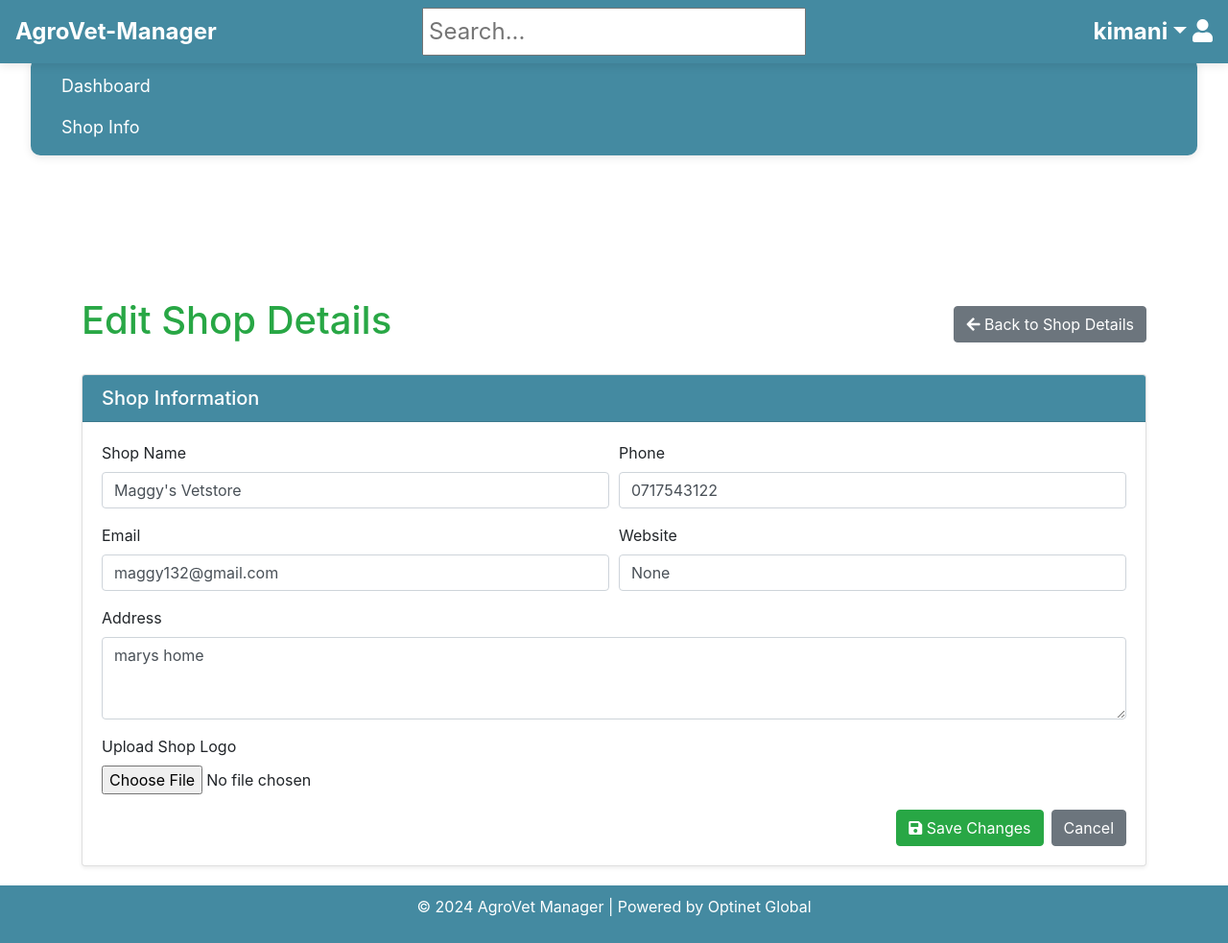
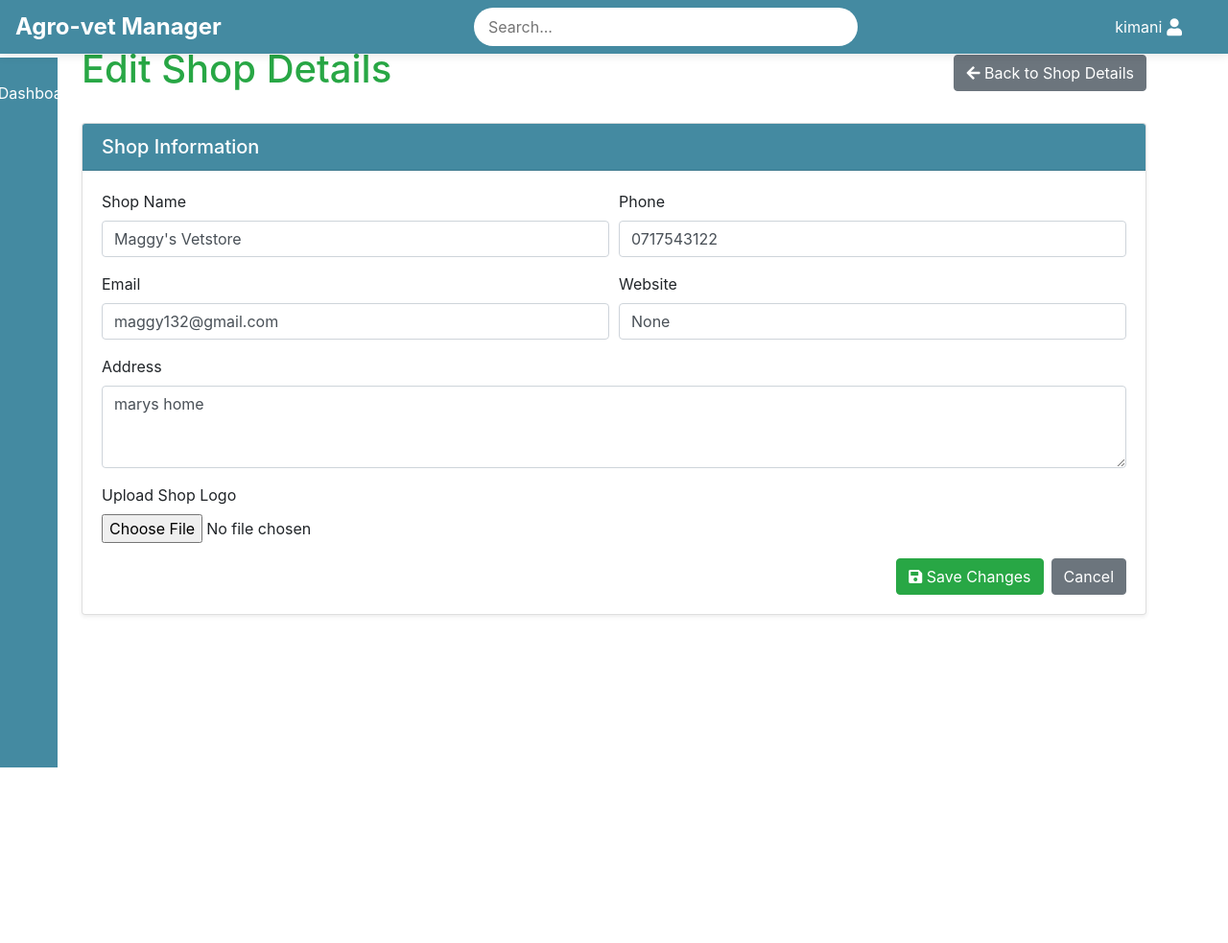
Before and after one commit to kim-money/Vet-manager, a Django app: page /shop_details/shop/edit/ in a window 1280 px wide. Shown: the whole page at 96% size. After the commit the page ends 800 px from the top, so only its background shows below. Run offline with Django 5.2, Linux system fonts and the light colour scheme; a user stored in the database is signed in; data comes from the database, SQL or seed files in the repository; both versions use the stored data as it was after the commit; some libraries are stand-ins or nearby versions.

Commit message:
base with sidebar + css

```diff
--- a/shop_details/templates/shop_details/shop_details.html
+++ b/shop_details/templates/shop_details/shop_details.html
@@ -6,7 +6,7 @@
     <div class="d-flex justify-content-between align-items-center mb-4">
         <h1>
             <span class="d-flex align-items-center">
-                Settings
+                Shop settings
                 <i class="fas fa-cog" style="font-size: inherit; margin-left: 10px;"></i>
             </span>
         </h1>
--- a/static/css/style.css
+++ b/static/css/style.css
@@ -3,45 +3,12 @@
     font-family: Arial, sans-serif;
     margin: 0;
     padding: 0;
-    background-color: #1E1E1E;
-    color: #ffffff;
+    background-color: #e0f2e9;
+    color: #333;
     display: flex;
     flex-direction: column;
     min-height: 100vh;
-}
-
-.title-bar {
-    display: flex;
-    justify-content: space-between;
-    align-items: center;
-    background-color: #448aa1;
-    color: #fff;
-    padding: 10px 20px;
-    font-size: 24px;
-    font-weight: bold;
-    margin-bottom: 20px;
-}
-
-.navbar-left {
-    flex: 1;
-}
-
-.navbar-center {
-    flex: 2;
-    text-align: center;
-}
-
-.search-bar {
-    width: 100%;
-    max-width: 400px;
-    padding: 5px;
-}
-
-.navbar-right {
-    flex: 1;
-    display: flex;
-    justify-content: flex-end;
-    align-items: center;
+    font-size: 0.75em;
 }
 
 /* Navbar Styles */
@@ -51,37 +18,319 @@
     align-items: center;
     background-color: #448aa1;
     color: #fff;
-    padding: 5px 10px;
+    padding: 10px 20px;
     position: fixed;
-    top: 60px;
+    top: 0;
     width: 100%;
     z-index: 1000;
     box-shadow: 0 2px 10px rgba(0, 0, 0, 0.1);
 }
 
-.navbar-left .nav-link {
-    color: #fff; /* Fixes dashboard link color */
-    text-decoration: none;
-    font-size: 18px;
+.navbar-left {
+    display: flex;
+    align-items: center;
 }
 
-.navbar-left .nav-link:hover {
-    text-decoration: underline;
+.logo {
+    height: 40px;
+    margin-right: 10px;
 }
 
-/* Content */
-.content {
-    margin-top: 140px;
-    padding: 20px;
-    flex-grow: 1;
+.site-name {
+    font-size: 24px;
+    font-weight: bold;
 }
 
-/* Footer */
+.navbar-center {
+    flex-grow: 1;
+    display: flex;
+    justify-content: center;
+}
+
+.search-bar {
+    padding: 8px 15px;
+    border-radius: 20px;
+    border: none;
+    width: 60%;
+    max-width: 400px;
+}
+
+.navbar-right {
+    display: flex;
+    align-items: center;
+    padding-right: 2rem;
+}
+
+.user-menu {
+    position: relative;
+    display: flex;
+    align-items: center;
+    cursor: pointer;
+}
+
+.user-menu .fas {
+    font-size: 18px;
+    margin-left: 5px;
+}
+
+.username {
+    margin-left: 5px;
+}
+
+.dropdown-menu {
+    display: none;
+    position: absolute;
+    top: 100%;
+    right: 0;
+    background-color: #fff;
+    border: 1px solid #ccc;
+    box-shadow: 0 2px 10px rgba(0, 0, 0, 0.1);
+    border-radius: 5px;
+    z-index: 1000;
+}
+
+.dropdown-menu.show {
+    display: block;
+}
+
+.dropdown-menu a {
+    display: block;
+    padding: 10px;
+    color: #333;
+    text-decoration: none;
+}
+
+.dropdown-menu a:hover {
+    background-color: #f0f0f0;
+}
+
+/* Sidebar Styles */
+.sidebar {
+    position: fixed;
+    top: 60px; /* Adjust based on navbar height */
+    left: 0;
+    width: 60px;
+    height: calc(100% - 60px);
+    background-color: #448aa1;
+    padding: 10px 0;
+    display: flex;
+    flex-direction: column;
+    align-items: center;
+    z-index: 999;
+    transition: width 0.3s, left 0.3s;
+}
+
+.sidebar ul {
+    list-style-type: none;
+    padding: 0;
+    margin: 0;
+    width: 100%;
+}
+
+.sidebar ul li {
+    width: 100%;
+    text-align: center;
+}
+
+.sidebar ul li a {
+    position: relative;
+    display: flex;
+    align-items: center;
+    justify-content: center;
+    color: #fff;
+    text-decoration: none;
+    padding: 15px;
+    transition: background-color 0.3s;
+}
+
+.sidebar ul li a:hover {
+    background-color: #448aa1;
+
+.sidebar ul li a .sidebar-text {
+    display: none;
+    margin-left: 10px;
+}
+
+.sidebar.open {
+    width: 200px;
+}
+
+.sidebar.open .sidebar-text {
+    display: inline-block;
+}
+
+/* Tooltip for Sidebar Icons */
+.sidebar ul li a::after {
+    content: attr(title);
+    position: absolute;
+    left: 50px;
+    top: 50%;
+    transform: translateY(-50%);
+    background-color: #333;
+    color: #fff;
+    padding: 5px 10px;
+    border-radius: 5px;
+    white-space: nowrap;
+    box-shadow: 0 2px 5px rgba(0, 0, 0, 0.2);
+    z-index: 9999;
+    opacity: 0;
+    transition: opacity 0.3s ease;
+    pointer-events: none; /* Prevents the tooltip from being interactive */
+}
+
+.sidebar ul li a:hover::after {
+    opacity: 1;
+}
+
+/* Content Styling */
+.content {
+    margin-left: 60px;
+    padding: 80px 20px 20px; /* Adjust for navbar and sidebar */
+    flex-grow: 1;
+    transition: margin-left 0.3s;
+}
+
+.sidebar.open ~ .content {
+    margin-left: 200px;
+}
+
+/* Full-width table styling */
+.table-full-width {
+    width: 100%;
+    border-collapse: collapse;
+}
+
+.table-full-width th,
+.table-full-width td {
+    padding: 8px;
+    text-align: left;
+    border-bottom: 1px solid #ddd;
+}
+
+.table-full-width th {
+    background-color: #448aa1;
+    color: white;
+}
+
+/* Disabled Button */
+.btn.disabled {
+    background-color: #f8d7da;
+    cursor: not-allowed;
+    opacity: 0.65;
+}
+
+/* Footer Styles */
 footer {
     text-align: center;
-    padding: 10px;
+    padding: 10px 0;
     background-color: #448aa1;
     color: #fff;
     position: relative;
     width: 100%;
 }
+
+/* Modal Styles */
+.modal {
+    display: none;
+    position: fixed;
+    z-index: 2000;
+    left: 0;
+    top: 0;
+    width: 100%;
+    height: 100%;
+    overflow: auto;
+    background-color: rgba(0, 0, 0, 0.5); /* Dark background with transparency */
+    padding-top: 60px;
+}
+
+.modal-content {
+    background-color: #fff;
+    margin: 5% auto;
+    padding: 20px;
+    border: 1px solid #888;
+    width: 80%;
+    max-width: 500px;
+    border-radius: 8px;
+    box-shadow: 0 5px 15px rgba(0, 0, 0, 0.3);
+}
+
+.close {
+    color: #aaa;
+    float: right;
+    font-size: 28px;
+    font-weight: bold;
+}
+
+.close:hover,
+.close:focus {
+    color: black;
+    text-decoration: none;
+    cursor: pointer;
+}
+
+/* Modal Button */
+.modal-content form .btn {
+    display: inline-block;
+    padding: 10px 20px;
+    font-size: 16px;
+    color: #fff;
+    background-color: #448aa1;
+    border: none;
+    border-radius: 5px;
+    cursor: pointer;
+    transition: background-color 0.3s;
+}
+
+.modal-content form .btn:hover {
+    background-color: #448aa1;
+}
+
+/* Responsive Adjustments */
+@media (max-width: 768px) {
+    /* Show the toggle button and hide logo and search bar on small screens */
+    .toggle-sidebar {
+        display: block;
+        font-size: 24px;
+        cursor: pointer;
+    }
+
+    .logo,
+    .search-bar {
+        display: none;
+    }
+
+    .sidebar {
+        left: -200px; /* Hide sidebar off-screen */
+    }
+
+    .sidebar.open {
+        left: 0; /* Show sidebar on small screens */
+        width: 200px;
+    }
+
+    .content {
+        margin-left: 0; /* Ensure content takes full width when sidebar is hidden */
+    }
+
+    .modal-content {
+        width: 90%; /* Adjust modal width on small screens */
+    }
+}
+
+/* Custom Table Styling */
+.table-striped tbody tr:nth-of-type(odd) {
+    background-color: #f2f2f2; /* Light grey background for odd rows */
+}
+
+.table thead th {
+    background-color: #448aa1;
+    color: white;
+}
+
+/* Hide the toggle button on large screens */
+@media (min-width: 769px) {
+    .toggle-sidebar {
+        display: none;
+    }
+}
+}
--- a/templates/base.html
+++ b/templates/base.html
@@ -4,73 +4,82 @@
 <head>
     <meta charset="UTF-8">
     <meta name="viewport" content="width=device-width, initial-scale=1.0">
-    <title>{% block title %}AgroVet Manager{% endblock %}</title>
+    <title>{% block title %}Agro-vet Manager{% endblock %}</title>
     <link rel="stylesheet" href="{% static 'css/style.css' %}">
     <link rel="icon" href="{{ MEDIA_URL }}favicon.ico" type="image/x-icon">
 
+
     <!-- Bootstrap 4 CSS -->
     <link href="https://stackpath.bootstrapcdn.com/bootstrap/4.5.2/css/bootstrap.min.css" rel="stylesheet">
+
+    <!-- Font Awesome for icons -->
     <link rel="stylesheet" href="https://cdnjs.cloudflare.com/ajax/libs/font-awesome/5.15.4/css/all.min.css">
+
+    <!-- Dynamic Theme Variables -->
+    <style>
+        :root {
+            --primary-color: {% if theme %}{{ theme.primary_color }}{% else %}#448aa1{% endif %};
+        }
+    </style>
 </head>
 <body>
-    <!-- Title Bar -->
-    <header class="navbar navbar-expand-lg fixed-top title-bar">
+    <header class="navbar navbar-expand-lg fixed-top" style="background-color: var(--primary-color);">
         <div class="navbar-left">
-            <span class="site-name">AgroVet-Manager</span>
+            <!-- Dynamic Shop Name -->
+            <span class="site-name">
+                {% if shop and shop.name %}
+                    {{ shop.name }}
+                {% else %}
+                    Agro-vet Manager
+                {% endif %}
+            </span>
         </div>
         <div class="navbar-center">
             <input type="text" placeholder="Search..." class="search-bar">
         </div>
         <div class="navbar-right">
-            <div class="dropdown">
-                <span class="username dropdown-toggle" data-toggle="dropdown" aria-haspopup="true" aria-expanded="false">{{ user.username }}</span>
+            <div class="user-menu">
+                <span class="username">{{ user.username }}</span>
                 <i class="fas fa-user"></i>
-                <div class="dropdown-menu dropdown-menu-right">
-                    <a class="dropdown-item" href="{% url 'logout' %}">Logout</a>
+                <div class="dropdown-menu">
+                    <a href="{% url 'logout' %}">Logout</a>
                 </div>
             </div>
         </div>
     </header>
 
-    <!-- Navbar -->
-    <header class="navbar navbar-expand-lg" style="max-width: 95%; margin: auto; border-radius: 10px; background-color: #448aa1;">
-        <div class="navbar-left">
-            <a href="{% url 'dashboard' %}" class="nav-link">Dashboard</a>
-            <a href="{% url 'shop_details' %}" class="nav-link">Shop Info</a>
-        </div>
-    </header>
+    <aside class="sidebar" style="background-color: var(--primary-color);">
+        <ul>
+            <li>
+                <a href="{% url 'dashboard' %}" title="Dashboard">
+                    <i class="fas fa-tachometer-alt text-primary"></i>
+                    <span class="sidebar-text">Dashboard</span>
+                </a>
+            </li>
+        </ul>
+    </aside>
 
     <main class="content">
-        {% block content %}{% endblock %}
+        {% block content %}
+
+        {% endblock %}
     </main>
 
-    <footer>
-        <p>&copy; 2024 AgroVet Manager | Powered by
-            <a href="https://optinet.co.ke" target="_blank" style="color: white; text-decoration: none;">
-                Optinet Global
-            </a>
-        </p>
-    </footer>
 
     {% block extra_js %}{% endblock %}
 
-    <!-- jQuery, Popper.js, and Bootstrap JS -->
-    <script src="https://code.jquery.com/jquery-3.5.1.slim.min.js"></script>
-    <script src="https://cdn.jsdelivr.net/npm/@popperjs/core@2.9.2/dist/umd/popper.min.js"></script>
-    <script src="https://stackpath.bootstrapcdn.com/bootstrap/4.5.2/js/bootstrap.min.js"></script>
-
-    <!-- Custom Dropdown Script for Click Handling -->
     <script>
+        // Dropdown Menu Functionality
         document.addEventListener('DOMContentLoaded', function() {
-            const userMenu = document.querySelector('.dropdown-toggle');
+            const userMenu = document.querySelector('.user-menu');
             const dropdownMenu = document.querySelector('.dropdown-menu');
 
-            userMenu.addEventListener('click', function(event) {
-                event.stopPropagation();
+            userMenu.addEventListener('click', function() {
+                // Toggle the 'show' class on the dropdown menu
                 dropdownMenu.classList.toggle('show');
             });
 
-            // Close dropdown if clicking outside
+            // Close the dropdown if the user clicks outside of it
             window.addEventListener('click', function(event) {
                 if (!userMenu.contains(event.target)) {
                     dropdownMenu.classList.remove('show');
@@ -78,5 +87,11 @@
             });
         });
     </script>
+
+    <!-- Bootstrap 4 JS and dependencies (jQuery, Popper.js) -->
+    <script src="https://code.jquery.com/jquery-3.5.1.slim.min.js"></script>
+    <script src="https://cdn.jsdelivr.net/npm/@popperjs/core@2.9.2/dist/umd/popper.min.js"></script>
+    <script src="https://stackpath.bootstrapcdn.com/bootstrap/4.5.2/js/bootstrap.min.js"></script>
+
 </body>
 </html>
```
Also changed, not shown: db.sqlite3.
